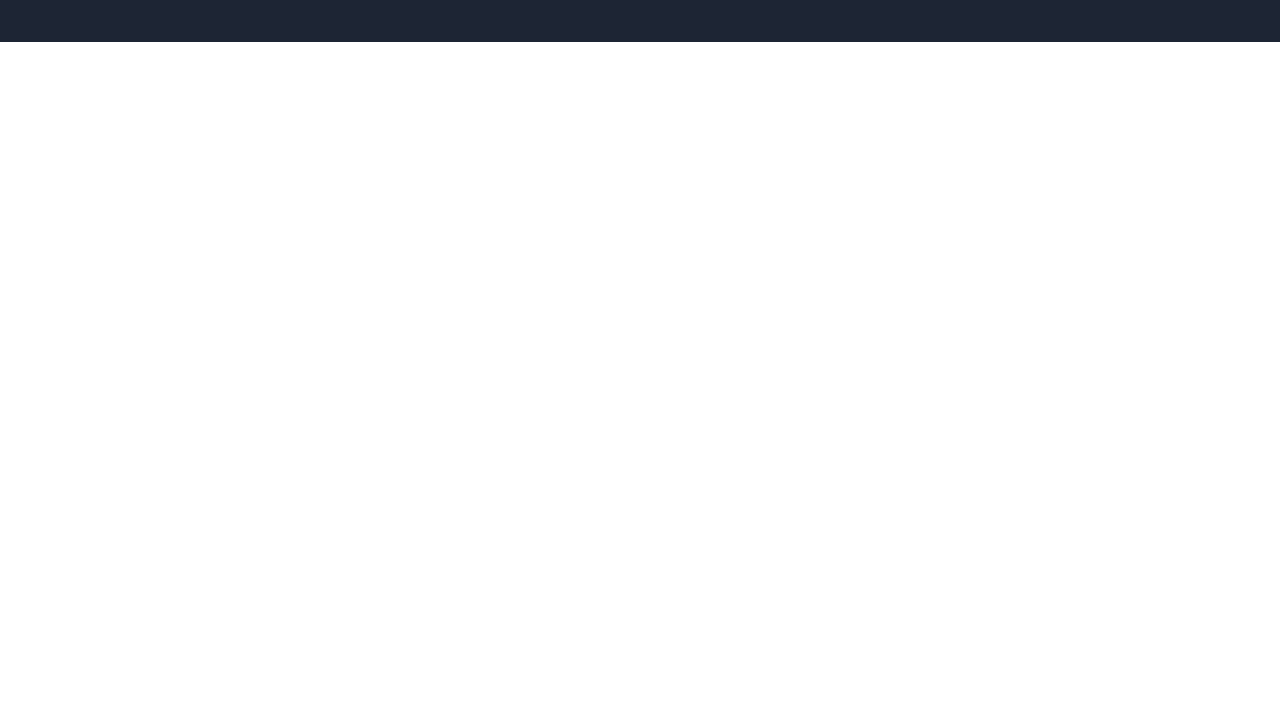
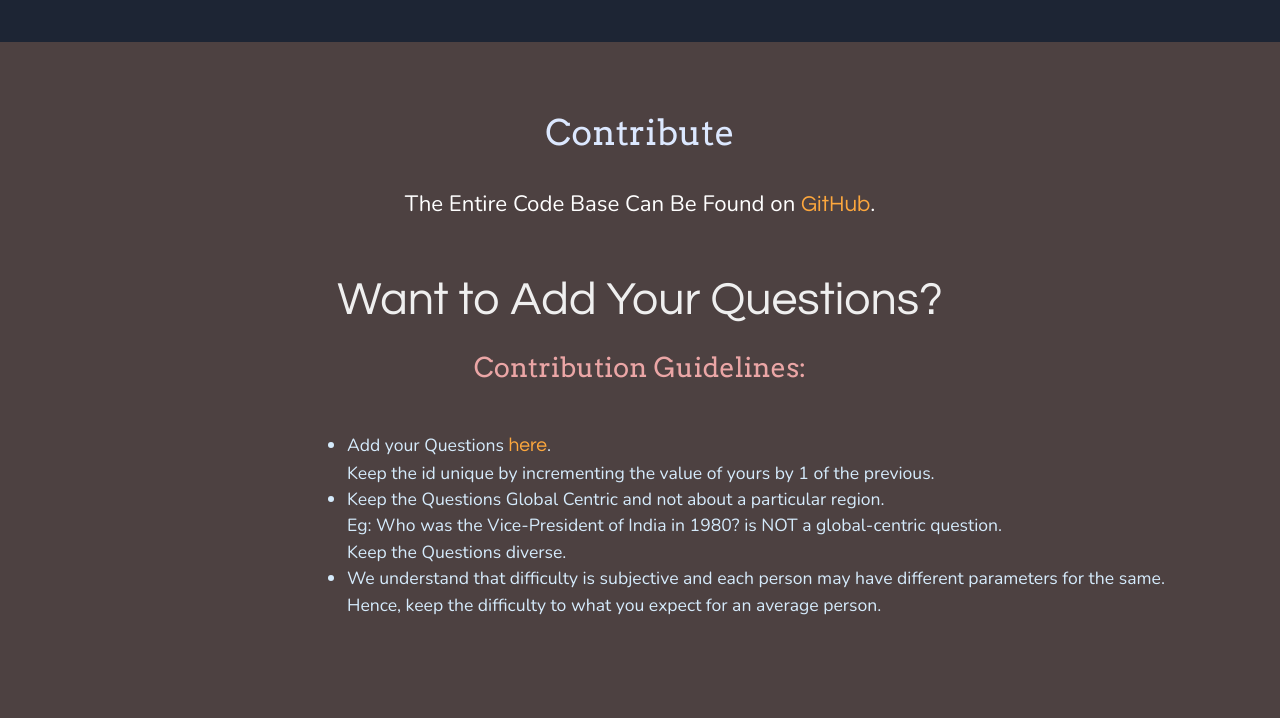
Before and after one commit to alfhad/QuizzR-API, a plain HTML site: page index.html in a window 1280 px wide. Shown: the part 1408-2126 px from the top of the page. Before the commit the page ends 1450 px from the top, so only its background shows below. Drawn offline with nearby package versions, Linux system fonts and the light colour scheme.

Commit message:
documentation

```diff
--- a/index.html
+++ b/index.html
@@ -1,33 +1,47 @@
 <!DOCTYPE html>
 <html lang="en">
+
 <head>
     <meta charset="UTF-8">
     <meta name="viewport" content="width=device-width, initial-scale=1.0">
     <link rel="stylesheet" href="/css/style.css">
-    <link rel="stylesheet" href="https://stackpath.bootstrapcdn.com/bootstrap/4.3.1/css/bootstrap.min.css" integrity="sha384-ggOyR0iXCbMQv3Xipma34MD+dH/1fQ784/j6cY/iJTQUOhcWr7x9JvoRxT2MZw1T" crossorigin="anonymous">
-    <script src="https://code.jquery.com/jquery-3.3.1.slim.min.js" integrity="sha384-q8i/X+965DzO0rT7abK41JStQIAqVgRVzpbzo5smXKp4YfRvH+8abtTE1Pi6jizo" crossorigin="anonymous"></script>
-    <script src="https://cdnjs.cloudflare.com/ajax/libs/popper.js/1.14.7/umd/popper.min.js" integrity="sha384-UO2eT0CpHqdSJQ6hJty5KVphtPhzWj9WO1clHTMGa3JDZwrnQq4sF86dIHNDz0W1" crossorigin="anonymous"></script>
-    <script src="https://stackpath.bootstrapcdn.com/bootstrap/4.3.1/js/bootstrap.min.js" integrity="sha384-JjSmVgyd0p3pXB1rRibZUAYoIIy6OrQ6VrjIEaFf/nJGzIxFDsf4x0xIM+B07jRM" crossorigin="anonymous"></script>
-    <script src="https://code.jquery.com/jquery-3.5.1.js" integrity="sha256-QWo7LDvxbWT2tbbQ97B53yJnYU3WhH/C8ycbRAkjPDc=" crossorigin="anonymous"></script>
-    <link href="https://fonts.googleapis.com/css2?family=Alegreya&family=Arvo&family=Mali:ital,wght@1,500;1,600&family=Nunito&family=Questrial&family=Raleway&display=swap" rel="stylesheet">
+    <link rel="stylesheet" href="https://stackpath.bootstrapcdn.com/bootstrap/4.3.1/css/bootstrap.min.css"
+        integrity="sha384-ggOyR0iXCbMQv3Xipma34MD+dH/1fQ784/j6cY/iJTQUOhcWr7x9JvoRxT2MZw1T" crossorigin="anonymous">
+    <script src="https://code.jquery.com/jquery-3.3.1.slim.min.js"
+        integrity="sha384-q8i/X+965DzO0rT7abK41JStQIAqVgRVzpbzo5smXKp4YfRvH+8abtTE1Pi6jizo" crossorigin="anonymous">
+    </script>
+    <script src="https://cdnjs.cloudflare.com/ajax/libs/popper.js/1.14.7/umd/popper.min.js"
+        integrity="sha384-UO2eT0CpHqdSJQ6hJty5KVphtPhzWj9WO1clHTMGa3JDZwrnQq4sF86dIHNDz0W1" crossorigin="anonymous">
+    </script>
+    <script src="https://stackpath.bootstrapcdn.com/bootstrap/4.3.1/js/bootstrap.min.js"
+        integrity="sha384-JjSmVgyd0p3pXB1rRibZUAYoIIy6OrQ6VrjIEaFf/nJGzIxFDsf4x0xIM+B07jRM" crossorigin="anonymous">
+    </script>
+    <script src="https://code.jquery.com/jquery-3.5.1.js"
+        integrity="sha256-QWo7LDvxbWT2tbbQ97B53yJnYU3WhH/C8ycbRAkjPDc=" crossorigin="anonymous"></script>
+    <link
+        href="https://fonts.googleapis.com/css2?family=Alegreya&family=Arvo&family=Mali:ital,wght@1,500;1,600&family=Nunito&family=Questrial&family=Raleway&display=swap"
+        rel="stylesheet">
     <title>Home of the QuizzR-API</title>
     <style>
-        a{
+        a {
             text-align: center;
             color: rgb(253 167 61);
             font-size: 1.2rem;
             font-family: 'Questrial', sans-serif;
         }
-        a:hover{
+
+        a:hover {
             text-decoration: none;
             color: rgb(128, 119, 119);
         }
-        .center{
+
+        .center {
             padding: 1% 0;
             text-align: center;
         }
     </style>
 </head>
+
 <body>
     <nav class="navbar navbar-expand-sm fixed-top navbar-dark bg-dark">
         <a href="" class="navbar-brand">
@@ -43,13 +57,15 @@
                 <li class="nav-item"><a class="nav-link" href="#blog">Blogs</a></li>
                 <li class="nav-item"><a class="nav-link" href="#project">Projects</a></li>
                 <li class="nav-item"><a class="nav-link" href="#contact">Contact</a></li>
-            </ul>
+                </li>
         </div>
     </nav>
     <div class="head">
-          <div class="rheto">Ever wanted to Build a Quiz Game but gave up at the prospect of Hunting for the Right Questions and set them up?</div>
+        <div class="rheto">Ever wanted to Build a Quiz Game but gave up at the prospect of Hunting for the Right
+            Questions and set them up?</div>
         <div class="ans">Well, look no further, the QuizzR API has got your back!</div>
-          <p class="kya">QuizzR is an Open-Source RESTful API to return General Knowledge questions at Random or by Difficulty.</p>
+        <p class="kya">QuizzR is an Open-Source RESTful API to return General Knowledge questions at Random or by
+            Difficulty.</p>
     </div>
     <div class="use">
         <h2 class="use-title">How to Use: </h2>
@@ -71,6 +87,35 @@
             <img src="images/custom.png" alt="random output" class="img-fluid randomcode">
         </div>
     </div>
+    <div class="contribute">
+        <h2 class="use-title">Contribute</h2>
+        <div class="gh">The Entire Code Base Can Be Found on <a href="https://github.com/alfhad/QuizzR-API"
+                style="font-size: 1.39rem;">GitHub</a>.</div>
+        <h3 class="addme">Want to Add Your Questions?</h3>
+        <div class="addq">
+            <h1 class="headcontri">Contribution Guidelines:</h1>
+            <div class="guide">
+                <ul>
+                    <li>
+                        Add your Questions <a
+                            href="https://github.com/alfhad/QuizzR-API/blob/master/questions/index.json">here</a>.<br>
+                        Keep the id unique by incrementing the value of yours by 1 of the previous.
+                    </li>
+                    <li>
+                        Keep the Questions Global Centric and not about a particular region. <br>
+                        Eg: Who was the Vice-President of India in 1980? is NOT a global-centric question. <br>
+                        Keep the Questions diverse.
+                    </li>
+                    <li>
+                        We understand that difficulty is subjective and each person may have different parameters for
+                        the same. <br>
+                        Hence, keep the difficulty to what you expect for an average person.
+                    </li>
+                </ul>
+            </div>
+        </div>
+    </div>
 
 </body>
+
 </html>
--- a/public/css/style.css
+++ b/public/css/style.css
@@ -87,3 +87,41 @@ nav{
   margin-left: auto;
   margin-right: auto;
 }
+.contribute{
+    padding-top: 5.5%;
+    background: #4d4141;
+    padding-bottom: 6.6%;
+}
+.gh{
+    padding-top: 1%;
+    font-size: 1.39rem;
+    font-family: 'Nunito', sans-serif;
+    color: #fff;
+    text-align: center;
+}
+.addme{
+    text-align: center;
+    color: #efefef;
+    padding-top: 4%;
+    font-family: 'Questrial', sans-serif;
+    font-size: 2.9rem;
+}
+.addq{
+    text-align: center;
+}
+.headcontri{
+    padding-top: 1.2%;
+    font-size: 1.7rem;
+    color: #eba6a6;
+    font-family: 'Arvo', serif;
+}
+.guide{
+    padding-top: 3%;
+    display: inline-block;
+    text-align: start;
+    margin: 0 auto;
+    font-size: 1.1rem;
+    font-family: 'Nunito', sans-serif;
+    color: #d5ebfc;
+    padding-left: 15%
+}
```
Lines whose indentation alone changed are shown as unchanged.
